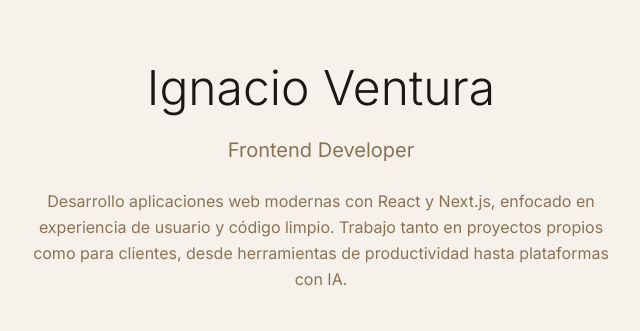
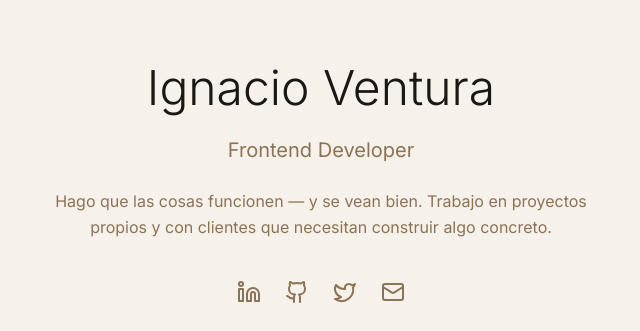
Before and after one commit to nachthelad/nachthelad, a Next.js app: page / in a window 1280 px wide. Shown: the top 331 px of the page, without its empty margins (319-959 px from the left). Built offline with nearby package versions, Linux system fonts and the light colour scheme; no server answers.

Commit message:
feat: update bio — results-first, no tech stack mention

```diff
--- a/components/header.tsx
+++ b/components/header.tsx
@@ -10,7 +10,7 @@
         <p className="text-lg sm:text-xl text-muted-foreground">Frontend Developer</p>
 
         <p className="text-base text-muted-foreground max-w-xl mx-auto leading-relaxed">
-          Desarrollo aplicaciones web modernas con React y Next.js, enfocado en experiencia de usuario y código limpio. Trabajo tanto en proyectos propios como para clientes, desde herramientas de productividad hasta plataformas con IA.
+          Hago que las cosas funcionen — y se vean bien. Trabajo en proyectos propios y con clientes que necesitan construir algo concreto.
         </p>
 
         <div className="flex justify-center gap-6 pt-4">
```
